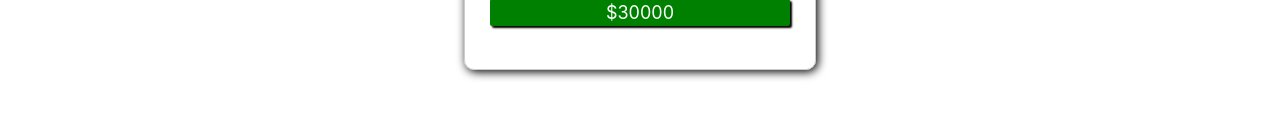
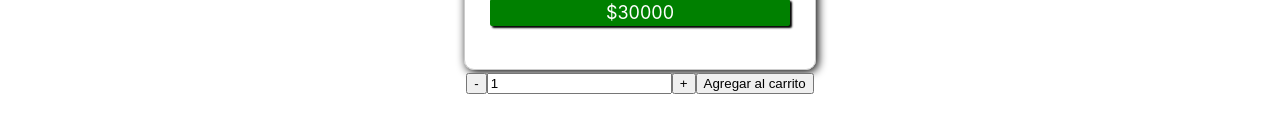
Before and after one commit to alanmorog/57910, a React (Vite) app: page /product/1 in a window 1280 px wide. Shown: the part 605-738 px from the top of the page. Built offline with nearby package versions, Linux system fonts and the light colour scheme.

Commit message:
Agregado de Boton agregar al carrito

```diff
--- /dev/null
+++ b/src/components/ItemCount/ItemCount.jsx
@@ -0,0 +1,29 @@
+import React from 'react'
+import { useState } from 'react'
+/* import ItemListContainer from '../ItemListContainer/ItemListContainer'; */
+
+const ItemCount = ({ onAdd}) => {
+    const [count, setCount] = useState(1)
+
+
+    const onChangeHandler = (event) => {
+        setCount(Number(event.target.value))
+    }
+    return (
+        <div>
+            <div>
+                <input type="button" value="-" onClick={() => (count > 1 ? setCount(count-1): setCount(1))} />
+                <input type="number" value={count} onChange={onChangeHandler}/>
+                <input type="button" value="+" onClick={() => (count < 99 && setCount(count + 1))} />
+                <input
+                type="button"
+                value="Agregar al carrito"
+                onClick={() => onAdd(count)}
+                />
+            </div>
+
+        </div>
+    )
+}
+
+export default ItemCount
--- a/src/components/ItemDetail/ItemDetail.jsx
+++ b/src/components/ItemDetail/ItemDetail.jsx
@@ -1,7 +1,12 @@
 import styles from "./ItemDetail.module.scss"
+import ItemCount from "../ItemCount/ItemCount";
 
 const ItemDetail = ({ item }) => {
         const {nombre, precio, image, description, modelo} = item;
+
+        const onAdd = (count) => {
+            console.log(`Agregaste ${count} ${nombre} ${modelo} al carrito`)
+        }
 
     return (
         <div className={styles.parent}>
@@ -15,7 +20,9 @@ const ItemDetail = ({ item }) => {
                     <p className={styles.item__info__description}> {description} </p>
                     <p className={styles.item__info__precio}> ${precio} </p>
                 </div>
+
             </div>
+            <ItemCount onAdd={onAdd}/>
         </div>
     )
 }
```
